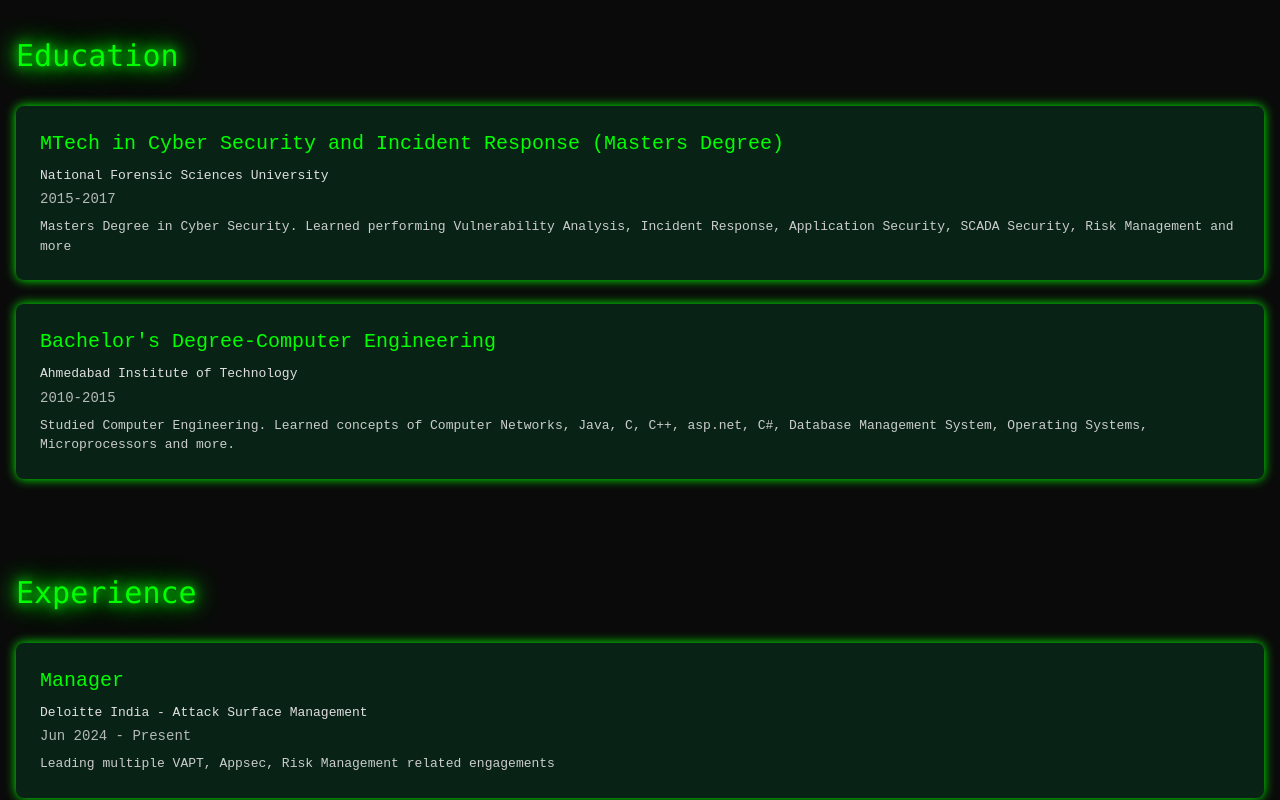
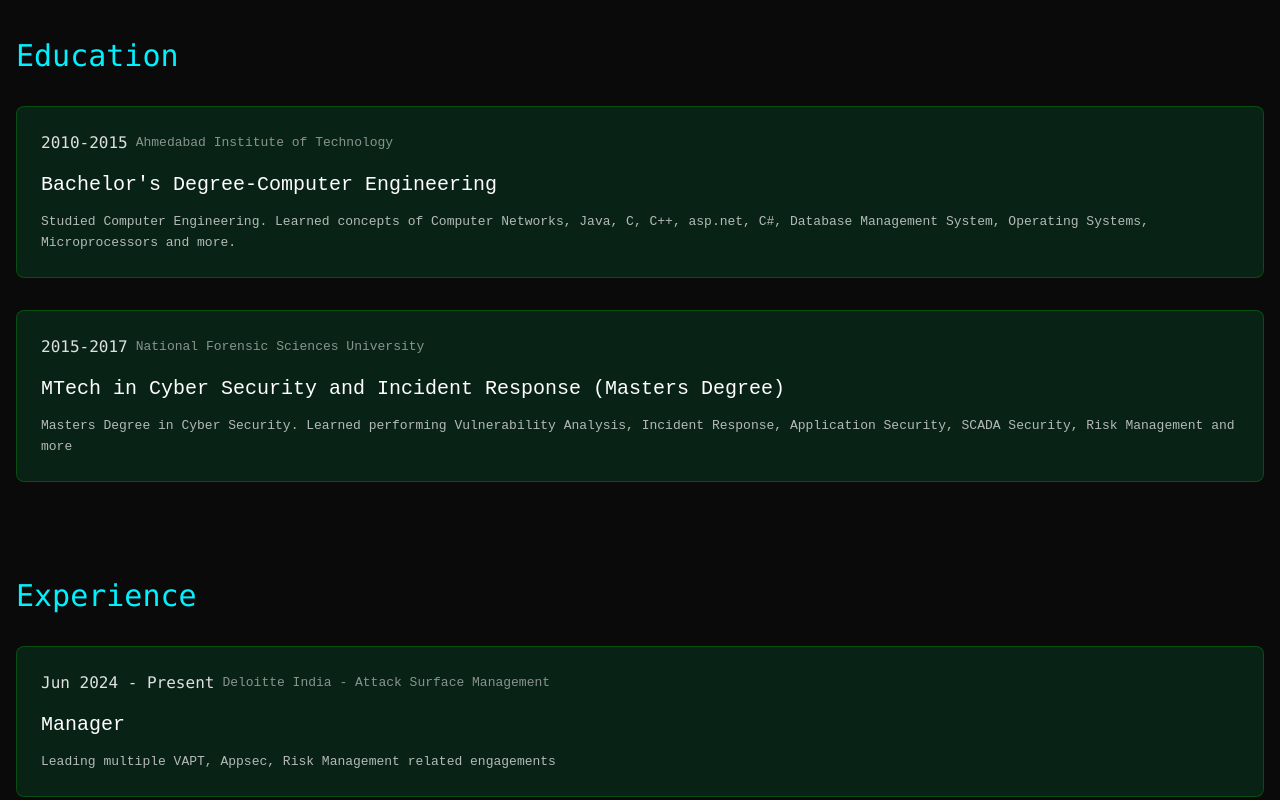
Before and after one commit to LilWikipedia/my-page, a React (Vite) app: page / in a window 1280 px wide. Shown: the part 1160-1960 px from the top of the page. Built offline with nearby package versions, Linux system fonts and the light colour scheme.

Commit message:
Arrange Experience and Education Sections
Refactor the layout of the Experience and Education sections in the Index page to match the specified design.
[skip gpt_engineer]

```diff
--- a/src/components/home/Education.tsx
+++ b/src/components/home/Education.tsx
@@ -1,29 +1,31 @@
 const Education = () => {
   const education = [
     {
-      degree: "MTech in Cyber Security and Incident Response (Masters Degree)",
-      school: "National Forensic Sciences University",
-      year: "2015-2017",
-      description: "Masters Degree in Cyber Security. Learned performing Vulnerability Analysis, Incident Response, Application Security, SCADA Security, Risk Management and more"
+      period: "2010-2015",
+      school: "Ahmedabad Institute of Technology",
+      degree: "Bachelor's Degree-Computer Engineering",
+      description: "Studied Computer Engineering. Learned concepts of Computer Networks, Java, C, C++, asp.net, C#, Database Management System, Operating Systems, Microprocessors and more."
     },
     {
-      degree: "Bachelor's Degree-Computer Engineering",
-      school: "Ahmedabad Institute of Technology",
-      year: "2010-2015",
-      description: "Studied Computer Engineering. Learned concepts of Computer Networks, Java, C, C++, asp.net, C#, Database Management System, Operating Systems, Microprocessors and more."
+      period: "2015-2017",
+      school: "National Forensic Sciences University",
+      degree: "MTech in Cyber Security and Incident Response (Masters Degree)",
+      description: "Masters Degree in Cyber Security. Learned performing Vulnerability Analysis, Incident Response, Application Security, SCADA Security, Risk Management and more"
     }
   ];
 
   return (
     <section className="container mx-auto px-4 py-12">
-      <h2 className="text-3xl font-mono text-cyber-green mb-8 animate-text-glow">Education</h2>
-      <div className="grid grid-cols-1 gap-6">
+      <h2 className="text-3xl font-mono text-cyber-blue mb-8">Education</h2>
+      <div className="space-y-8">
         {education.map((edu) => (
-          <div key={edu.degree} className="bg-glass p-6 rounded-lg backdrop-blur-sm animate-border-glow">
-            <h3 className="text-xl text-cyber-green mb-2">{edu.degree}</h3>
-            <p className="text-cyber-gray mb-1">{edu.school}</p>
-            <p className="text-sm text-cyber-gray/80 mb-2">{edu.year}</p>
-            <p className="text-cyber-gray/90">{edu.description}</p>
+          <div key={edu.degree} className="glass p-6 rounded-lg">
+            <div className="flex flex-col md:flex-row md:items-center gap-2 mb-4">
+              <span className="text-cyber-gray font-mono">{edu.period}</span>
+              <span className="text-cyber-gray/60">{edu.school}</span>
+            </div>
+            <h3 className="text-xl text-white mb-3">{edu.degree}</h3>
+            <p className="text-cyber-gray/80 leading-relaxed">{edu.description}</p>
           </div>
         ))}
       </div>
--- a/src/components/home/Experience.tsx
+++ b/src/components/home/Experience.tsx
@@ -1,41 +1,43 @@
 const Experience = () => {
   const experiences = [
     {
+      period: "Jun 2024 - Present",
+      company: "Deloitte India - Attack Surface Management",
       title: "Manager",
-      company: "Deloitte India - Attack Surface Management",
-      period: "Jun 2024 - Present",
       description: "Leading multiple VAPT, Appsec, Risk Management related engagements"
     },
     {
+      period: "Jun 2022 - May 2024",
+      company: "Deloitte India - Cyber Risk",
       title: "Deputy Manager",
-      company: "Deloitte India - Cyber Risk",
-      period: "Jun 2022 - May 2024",
       description: "Performed Purple teaming, Breach and Attack simulation, Developed scripts for automating 50+ attack scenarios"
     },
     {
+      period: "Jun 2019 - May 2022",
+      company: "Deloitte India - Cyber Risk",
       title: "Assistant Manager",
-      company: "Deloitte India - Cyber Risk",
-      period: "Jun 2019 - May 2022",
       description: "Promoted to Assistant Manager. Performed Vulnerability Management, Application Security Assessments, Penetration Testing and analysed alerts from Automated tools"
     },
     {
+      period: "Jun 2017 - May 2019",
+      company: "Deloitte India - Cyber Risk",
       title: "Cyber Security Consultant",
-      company: "Deloitte India - Cyber Risk",
-      period: "Jun 2017 - May 2019",
       description: "Performed Application security assessments, Configuration Review, involved in kick off meetings, Explained security issues and remediations to Clients, management and developers"
     }
   ];
 
   return (
     <section className="container mx-auto px-4 py-12">
-      <h2 className="text-3xl font-mono text-cyber-green mb-8 animate-text-glow">Experience</h2>
-      <div className="grid grid-cols-1 gap-6">
+      <h2 className="text-3xl font-mono text-cyber-blue mb-8">Experience</h2>
+      <div className="space-y-8">
         {experiences.map((exp) => (
-          <div key={exp.title} className="bg-glass p-6 rounded-lg backdrop-blur-sm animate-border-glow">
-            <h3 className="text-xl text-cyber-green mb-2">{exp.title}</h3>
-            <p className="text-cyber-gray mb-1">{exp.company}</p>
-            <p className="text-sm text-cyber-gray/80 mb-2">{exp.period}</p>
-            <p className="text-cyber-gray/90">{exp.description}</p>
+          <div key={exp.title} className="glass p-6 rounded-lg">
+            <div className="flex flex-col md:flex-row md:items-center gap-2 mb-4">
+              <span className="text-cyber-gray font-mono">{exp.period}</span>
+              <span className="text-cyber-gray/60">{exp.company}</span>
+            </div>
+            <h3 className="text-xl text-white mb-3">{exp.title}</h3>
+            <p className="text-cyber-gray/80 leading-relaxed">{exp.description}</p>
           </div>
         ))}
       </div>
```
